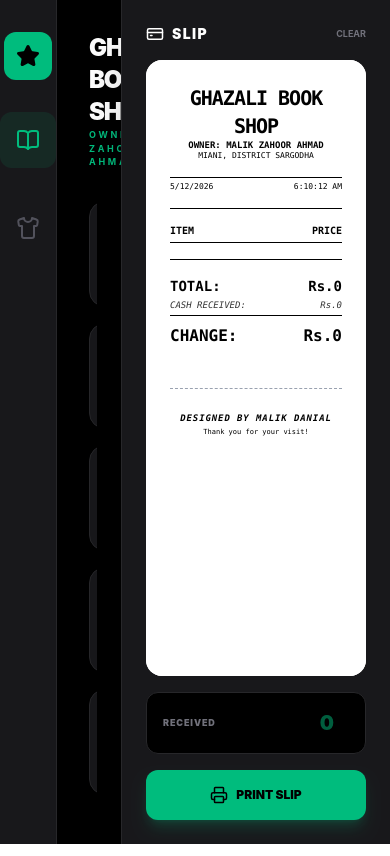
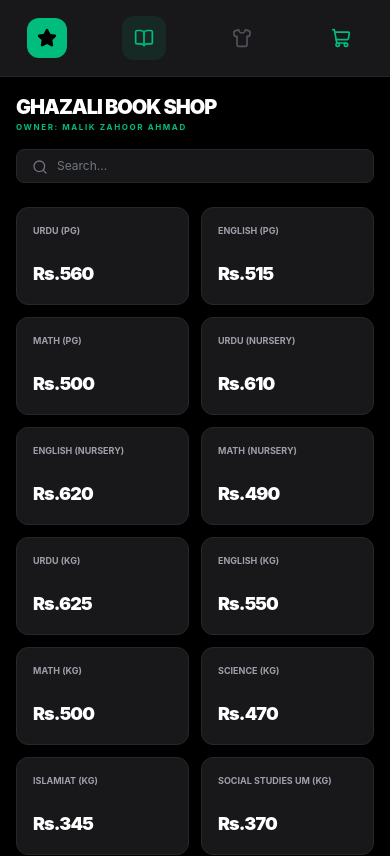
Before and after one commit to malikmalikmalik1165-lgtm/ghazali-pos, a React (Vite) app: page / in a window 390 px wide. Shown: the top 856 px of the page. Built offline with nearby package versions, Linux system fonts and the light colour scheme.

Commit message:
mobile responsive

```diff
--- a/src/App.jsx
+++ b/src/App.jsx
@@ -1,5 +1,5 @@
 import React, { useState } from 'react';
-import { Search, Printer, BookOpen, Shirt, Star, CreditCard } from 'lucide-react';
+import { Search, Printer, BookOpen, Shirt, Star, CreditCard, ShoppingCart } from 'lucide-react';
 
 const productsList = [
   // --- AFAQ SUN SERIES ---
@@ -84,6 +84,7 @@
   const [paid, setPaid] = useState("");
   const [searchTerm, setSearchTerm] = useState("");
   const [activeTab, setActiveTab] = useState("Books");
+  const [showCart, setShowCart] = useState(false);
 
   const addToCart = (p) => {
     const exist = cart.find(x => x.id === p.id);
@@ -97,68 +98,67 @@
   const total = cart.reduce((a, c) => a + c.price * c.qty, 0);
   const balance = (Number(paid) || 0) - total;
 
-  const handlePrint = () => {
-    window.print();
-  };
+  return (
+    <div className="min-h-screen bg-black text-slate-300 font-sans flex flex-col md:flex-row overflow-x-hidden">
 
-  return (
-    <div className="flex h-screen bg-black text-slate-300 font-sans overflow-hidden">
-
-      {/* SIDEBAR - Hidden on Print */}
-      <div className="w-20 bg-zinc-900 border-r border-zinc-800 flex flex-col items-center py-8 gap-8 print:hidden">
-        <div className="w-12 h-12 bg-emerald-500 rounded-xl flex items-center justify-center">
-          <Star className="text-black fill-black" size={24}/>
+      {/* SIDEBAR - Top on Mobile, Left on Desktop */}
+      <div className="w-full md:w-20 bg-zinc-900 border-b md:border-b-0 md:border-r border-zinc-800 flex md:flex-col items-center py-4 md:py-8 justify-around md:justify-start gap-0 md:gap-8 print:hidden shrink-0">
+        <div className="w-10 h-10 md:w-12 md:h-12 bg-emerald-500 rounded-xl flex items-center justify-center">
+          <Star className="text-black fill-black" size={20}/>
         </div>
-        <button onClick={() => setActiveTab("Books")} className={`p-4 rounded-xl transition-all ${activeTab === "Books" ? "bg-emerald-500/10 text-emerald-500" : "text-zinc-600 hover:text-white"}`}><BookOpen/></button>
-        <button onClick={() => setActiveTab("Uniform")} className={`p-4 rounded-xl transition-all ${activeTab === "Uniform" ? "bg-emerald-500/10 text-emerald-500" : "text-zinc-600 hover:text-white"}`}><Shirt/></button>
+        <button onClick={() => setActiveTab("Books")} className={`p-3 md:p-4 rounded-xl transition-all ${activeTab === "Books" ? "bg-emerald-500/10 text-emerald-500" : "text-zinc-600 hover:text-white"}`}><BookOpen size={20}/></button>
+        <button onClick={() => setActiveTab("Uniform")} className={`p-3 md:p-4 rounded-xl transition-all ${activeTab === "Uniform" ? "bg-emerald-500/10 text-emerald-500" : "text-zinc-600 hover:text-white"}`}><Shirt size={20}/></button>
+        <button onClick={() => setShowCart(!showCart)} className="md:hidden p-3 text-emerald-500 relative">
+          <ShoppingCart size={20}/>
+          {cart.length > 0 && <span className="absolute top-0 right-0 bg-red-500 text-white text-[8px] rounded-full w-4 h-4 flex items-center justify-center">{cart.length}</span>}
+        </button>
       </div>
 
-      {/* PRODUCTS SECTION - Hidden on Print */}
-      <div className="flex-1 flex flex-col p-8 overflow-hidden print:hidden">
-        <header className="flex justify-between items-center mb-8">
+      {/* PRODUCTS SECTION */}
+      <div className={`flex-1 flex flex-col p-4 md:p-8 ${showCart ? 'hidden md:flex' : 'flex'} print:hidden`}>
+        <header className="flex flex-col md:flex-row justify-between items-start md:items-center mb-6 gap-4">
           <div>
-            <h1 className="text-2xl font-black text-white tracking-tighter uppercase">GHAZALI BOOK SHOP</h1>
-            <p className="text-emerald-500 text-[9px] font-bold tracking-[0.3em] uppercase">Owner: Malik Zahoor Ahmad</p>
+            <h1 className="text-xl md:text-2xl font-black text-white tracking-tighter uppercase">GHAZALI BOOK SHOP</h1>
+            <p className="text-emerald-500 text-[8px] md:text-[9px] font-bold tracking-[0.2em] uppercase">Owner: Malik Zahoor Ahmad</p>
           </div>
-          <div className="relative">
+          <div className="relative w-full md:w-64">
             <Search className="absolute left-4 top-2.5 text-zinc-500" size={16} />
             <input
               type="text" placeholder="Search..."
-              className="bg-zinc-900 border border-zinc-800 rounded-lg py-2 pl-10 pr-4 outline-none focus:border-emerald-500 w-64 text-xs"
+              className="bg-zinc-900 border border-zinc-800 rounded-lg py-2 pl-10 pr-4 outline-none focus:border-emerald-500 w-full text-xs"
               onChange={(e) => setSearchTerm(e.target.value)}
             />
           </div>
         </header>
 
-        <div className="flex-1 overflow-y-auto grid grid-cols-2 lg:grid-cols-4 gap-4 pr-2">
+        <div className="flex-1 overflow-y-auto grid grid-cols-2 lg:grid-cols-4 gap-3 md:gap-4 pb-20 md:pb-0">
           {productsList
             .filter(p => p.category === activeTab && p.name.toLowerCase().includes(searchTerm.toLowerCase()))
             .map(p => (
-              <button key={p.id} onClick={() => addToCart(p)} className="bg-zinc-900 border border-zinc-800 p-5 rounded-2xl hover:border-emerald-500 transition-all text-left">
-                <h3 className="font-bold text-[10px] text-zinc-400 mb-1 uppercase h-8 overflow-hidden">{p.name}</h3>
-                <p className="text-xl font-black text-white tracking-tighter">Rs.{p.price}</p>
+              <button key={p.id} onClick={() => addToCart(p)} className="bg-zinc-900 border border-zinc-800 p-4 md:p-5 rounded-xl hover:border-emerald-500 transition-all text-left">
+                <h3 className="font-bold text-[9px] md:text-[10px] text-zinc-400 mb-1 uppercase h-8 overflow-hidden line-clamp-2">{p.name}</h3>
+                <p className="text-lg md:text-xl font-black text-white tracking-tighter">Rs.{p.price}</p>
               </button>
             ))}
         </div>
       </div>
 
-      {/* BILLING PANEL & PRINT AREA */}
-      <div className="w-[360px] bg-zinc-900 border-l border-zinc-800 p-6 flex flex-col shadow-2xl print:bg-white print:w-full print:border-none print:p-0 print:absolute print:inset-0 print:z-50">
+      {/* BILLING PANEL */}
+      <div className={`${showCart ? 'flex' : 'hidden'} md:flex w-full md:w-[360px] bg-zinc-900 border-t md:border-t-0 md:border-l border-zinc-800 p-4 md:p-6 flex-col shadow-2xl h-screen md:h-auto fixed md:relative top-0 left-0 z-50 md:z-auto print:bg-white print:w-full print:border-none print:p-0 print:static`}>
 
         <div className="flex justify-between items-center mb-4 print:hidden">
+          <button onClick={() => setShowCart(false)} className="md:hidden text-zinc-500 text-xs">← Back</button>
           <h2 className="text-sm font-black text-white flex items-center gap-2 tracking-widest"><CreditCard size={18}/> SLIP</h2>
-          <button onClick={() => setCart([])} className="text-[9px] text-zinc-500 uppercase hover:text-red-500 font-bold">Clear</button>
+          <button onClick={() => setCart([])} className="text-[9px] text-zinc-500 uppercase font-bold">Clear</button>
         </div>
 
-        {/* THE SLIP */}
-        <div className="flex-1 bg-white rounded-2xl mb-4 overflow-hidden flex flex-col shadow-inner print:shadow-none print:rounded-none">
-          <div id="printable-slip" className="flex-1 overflow-y-auto p-6 bg-white text-black font-mono text-[10px] leading-tight print:overflow-visible">
+        <div className="flex-1 bg-white rounded-xl mb-4 overflow-hidden flex flex-col shadow-inner print:rounded-none print:shadow-none">
+          <div id="printable-slip" className="flex-1 overflow-y-auto p-4 md:p-6 bg-white text-black font-mono text-[10px] leading-tight print:overflow-visible">
 
-            <div className="text-center border-b border-black pb-4 mb-4 uppercase">
-              <h1 className="text-xl font-black tracking-tighter">GHAZALI BOOK SHOP</h1>
-              <p className="text-[9px] font-bold">Owner: Malik Zahoor Ahmad</p>
-              <p className="text-[8px]">Miani, District Sargodha</p>
-              <div className="flex justify-between mt-4 text-[8px] border-t border-black pt-1">
+            <div className="text-center border-b border-black pb-3 mb-4 uppercase">
+              <h1 className="text-lg font-black tracking-tighter">GHAZALI BOOK SHOP</h1>
+              <p className="text-[8px] font-bold">Owner: Malik Zahoor Ahmad</p>
+              <div className="flex justify-between mt-3 text-[7px] border-t border-black pt-1">
                 <span>{new Date().toLocaleDateString()}</span>
                 <span>{new Date().toLocaleTimeString()}</span>
               </div>
@@ -166,7 +166,7 @@
 
             <table className="w-full mb-4">
               <thead>
-                <tr className="border-b border-black text-left">
+                <tr className="border-b border-black text-left text-[8px]">
                   <th className="pb-1">ITEM</th>
                   <th className="pb-1 text-right">PRICE</th>
                 </tr>
@@ -181,39 +181,38 @@
               </tbody>
             </table>
 
-            <div className="border-t border-black pt-4 space-y-1">
-              <div className="flex justify-between font-black text-sm">
+            <div className="border-t border-black pt-3 space-y-1">
+              <div className="flex justify-between font-black text-xs">
                 <span>TOTAL:</span>
                 <span>Rs.{total}</span>
               </div>
-              <div className="flex justify-between text-[9px] italic opacity-80">
-                <span>CASH RECEIVED:</span>
+              <div className="flex justify-between text-[8px] italic opacity-80">
+                <span>RECEIVED:</span>
                 <span>Rs.{paid || 0}</span>
               </div>
-              <div className="flex justify-between border-t border-black pt-2 font-black text-base text-black">
+              <div className="flex justify-between border-t border-black pt-1 font-black text-sm">
                 <span>CHANGE:</span>
                 <span>Rs.{balance}</span>
               </div>
             </div>
 
-            <div className="mt-10 text-center border-t border-dashed border-gray-400 pt-6">
+            <div className="mt-8 text-center border-t border-dashed border-gray-400 pt-4">
                <p className="text-[9px] font-black uppercase tracking-widest italic">Designed by Malik Danial</p>
-               <p className="text-[7px] mt-1">Thank you for your visit!</p>
+               <p className="text-[7px] mt-1">Thank you for shopping!</p>
             </div>
           </div>
         </div>
 
-        {/* ACTION PANEL - Hidden on Print */}
-        <div className="space-y-4 print:hidden">
-          <div className="bg-black border border-zinc-800 p-4 rounded-xl flex items-center justify-between">
-            <span className="text-[9px] font-black text-zinc-500 uppercase tracking-widest">Received</span>
+        <div className="space-y-3 print:hidden">
+          <div className="bg-black border border-zinc-800 p-3 rounded-lg flex items-center justify-between">
+            <span className="text-[9px] font-black text-zinc-500 uppercase">Received</span>
             <input
-              type="number" className="bg-transparent text-right outline-none w-24 font-black text-xl text-emerald-500"
+              type="number" className="bg-transparent text-right outline-none w-24 font-black text-lg text-emerald-500"
               placeholder="0" value={paid} onChange={(e) => setPaid(e.target.value)}
             />
           </div>
           <button
-            onClick={handlePrint} disabled={cart.length === 0}
+            onClick={() => window.print()} disabled={cart.length === 0}
             className="w-full bg-emerald-500 hover:bg-emerald-400 text-black font-black py-4 rounded-xl flex items-center justify-center gap-2 shadow-lg shadow-emerald-500/20 active:scale-95 transition-all text-xs uppercase"
           >
             <Printer size={18}/> Print Slip
@@ -221,14 +220,19 @@
         </div>
       </div>
 
-      {/* Global CSS for Printing */}
       <style>{`
         @media print {
           body * { visibility: hidden; }
           #printable-slip, #printable-slip * { visibility: visible; }
-          #printable-slip { position: absolute; left: 0; top: 0; width: 80mm; }
+          #printable-slip { position: fixed; left: 0; top: 0; width: 80mm; }
         }
         @page { size: auto; margin: 0mm; }
+        .line-clamp-2 {
+          display: -webkit-box;
+          -webkit-line-clamp: 2;
+          -webkit-box-orient: vertical;
+          overflow: hidden;
+        }
       `}</style>
     </div>
   );
```
